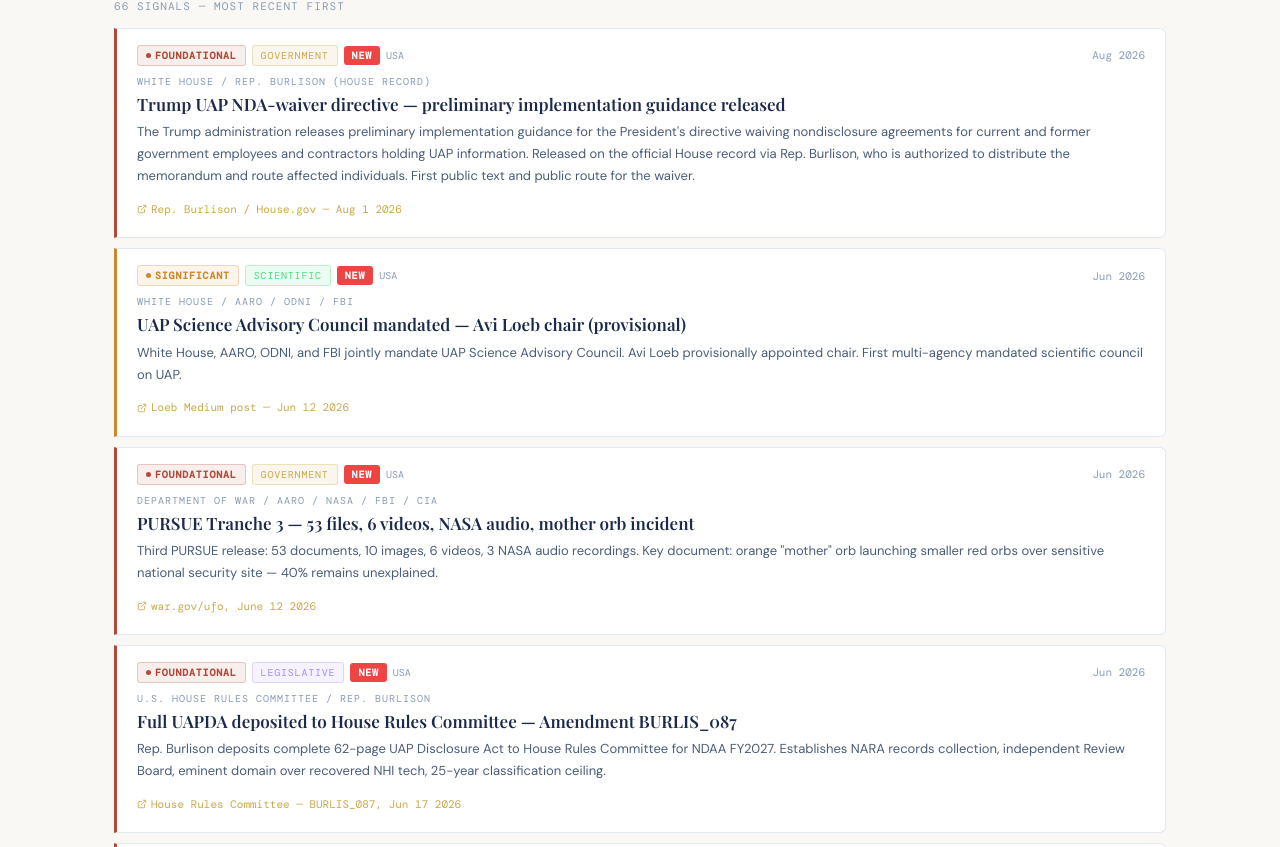
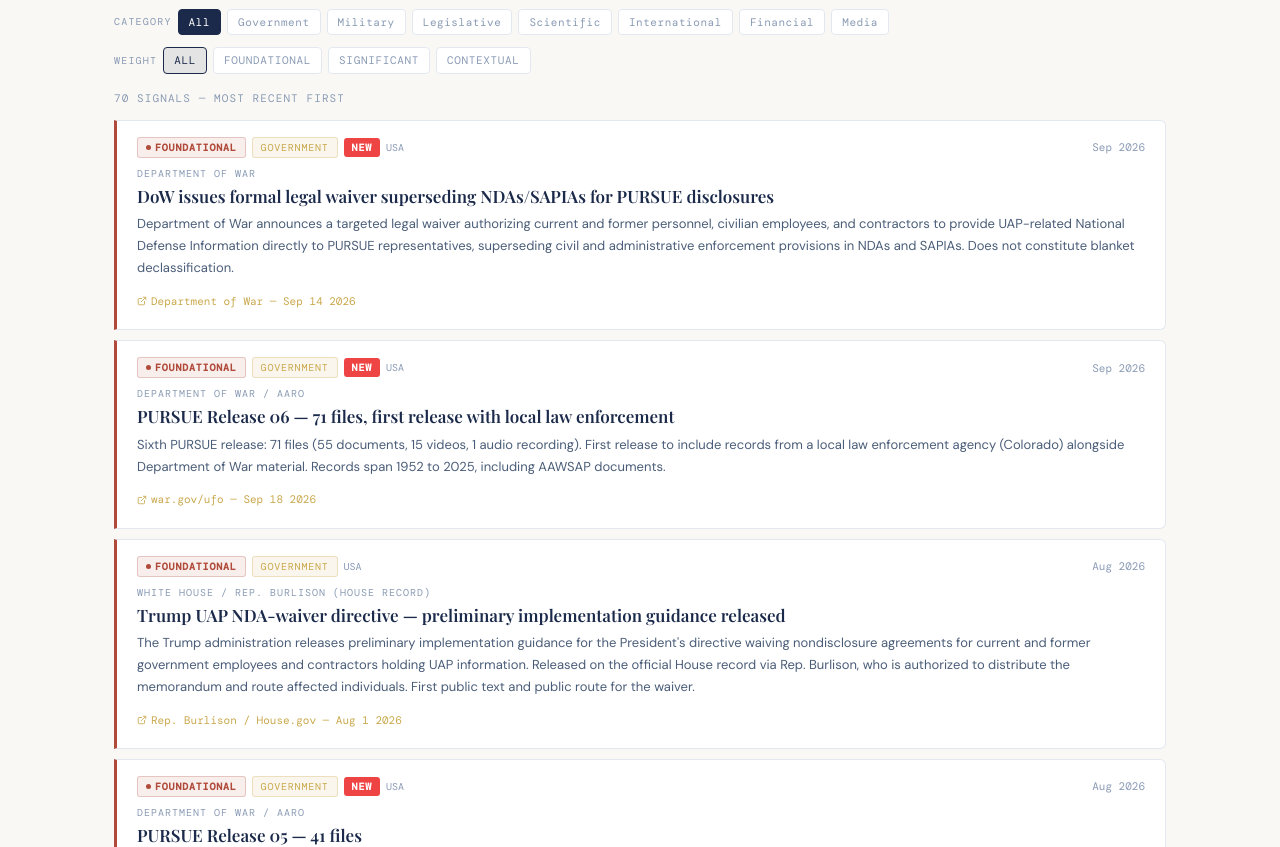
Before and after one commit to lbdgGit/DisclosureHub, a Next.js app in the folder disclosure-hub-starter/: page /signals in a window 1280 px wide. Shown: the part 1953-2800 px from the top of the page. Built offline with nearby package versions, Linux system fonts and the light colour scheme; a web font is replaced by a local one.

Commit message:
Update signals.ts

```diff
--- a/disclosure-hub-starter/data/signals.ts
+++ b/disclosure-hub-starter/data/signals.ts
@@ -753,7 +753,6 @@ export const SIGNALS: Signal[] = [
     strength: 'critical',
     sourceLabel: 'Loeb Medium post — Jun 12 2026',
     sourceUrl: 'https://medium.com/@aviloeb',
-    isNew: true,
   },
   {
     id: 'pursue-tranche3-2026',
@@ -766,7 +765,6 @@ export const SIGNALS: Signal[] = [
     strength: 'critical',
     sourceLabel: 'war.gov/ufo, June 12 2026',
     sourceUrl: 'https://www.war.gov/ufo',
-    isNew: true,
   },
   {
     id: 'burlison-uapda-2026',
@@ -779,7 +777,6 @@ export const SIGNALS: Signal[] = [
     strength: 'critical',
     sourceLabel: 'House Rules Committee — BURLIS_087, Jun 17 2026',
     sourceUrl: 'https://amendments-rules.house.gov/amendments/BURLIS_087_xml260618163721471.pdf',
-    isNew: true,
   },
   {
     id: 'aaro-fy2024-report',
@@ -804,7 +801,6 @@ export const SIGNALS: Signal[] = [
     strength: 'critical',
     sourceLabel: 'AP / The Hill / WBUR — Jul 1 2026',
     sourceUrl: 'https://thehill.com/homenews/administration/5949753-harvard-professor-leads-ufo-study/',
-    isNew: true,
   },
   {
     id: 'trump-nda-waiver-guidance-2026',
@@ -817,6 +813,59 @@ export const SIGNALS: Signal[] = [
     strength: 'critical',
     sourceLabel: 'Rep. Burlison / House.gov — Aug 1 2026',
     sourceUrl: 'https://burlison.house.gov/media/press-releases/rep-burlison-releases-administration-memorandum-president-trumps-uap-nda',
+  },
+
+  // ─── Q3 2026 (added October 2026) ───────────────────────
+  {
+    id: 'pursue-tranche4-2026',
+    date: '2026-07', year: 2026, mo: 7, w: 1.0,
+    institution: 'Department of War / AARO',
+    country: 'USA',
+    title: 'PURSUE Release 04 — 40 files including 1940s historical intelligence records',
+    description: 'Fourth PURSUE release: 40 files (14 documents, 19 videos, 4 audio, 3 images) from NASA, Pentagon, CIA, FBI, and DOE. Includes a 1948 Top Secret intelligence study — the oldest material in the program to date.',
+    category: 'government',
+    strength: 'critical',
+    sourceLabel: 'war.gov/ufo — Jul 10 2026',
+    sourceUrl: 'https://www.war.gov/ufo',
+    isNew: true,
+  },
+  {
+    id: 'pursue-tranche5-2026',
+    date: '2026-08', year: 2026, mo: 8, w: 1.0,
+    institution: 'Department of War / AARO',
+    country: 'USA',
+    title: 'PURSUE Release 05 — 41 files',
+    description: 'Fifth PURSUE release: 41 files (22 PDFs, 3 images, 16 videos).',
+    category: 'government',
+    strength: 'critical',
+    sourceLabel: 'war.gov/ufo — Aug 7 2026',
+    sourceUrl: 'https://www.war.gov/ufo',
+    isNew: true,
+  },
+  {
+    id: 'dow-waiver-public-2026',
+    date: '2026-09', year: 2026, mo: 9, w: 1.0,
+    institution: 'Department of War',
+    country: 'USA',
+    title: 'DoW issues formal legal waiver superseding NDAs/SAPIAs for PURSUE disclosures',
+    description: 'Department of War announces a targeted legal waiver authorizing current and former personnel, civilian employees, and contractors to provide UAP-related National Defense Information directly to PURSUE representatives, superseding civil and administrative enforcement provisions in NDAs and SAPIAs. Does not constitute blanket declassification.',
+    category: 'government',
+    strength: 'critical',
+    sourceLabel: 'Department of War — Sep 14 2026',
+    sourceUrl: 'https://www.globalsecurity.org/military/library/news/2026/09/mil-260914-dod01.htm',
+    isNew: true,
+  },
+  {
+    id: 'pursue-tranche6-2026',
+    date: '2026-09', year: 2026, mo: 9, w: 1.0,
+    institution: 'Department of War / AARO',
+    country: 'USA',
+    title: 'PURSUE Release 06 — 71 files, first release with local law enforcement',
+    description: 'Sixth PURSUE release: 71 files (55 documents, 15 videos, 1 audio recording). First release to include records from a local law enforcement agency (Colorado) alongside Department of War material. Records span 1952 to 2025, including AAWSAP documents.',
+    category: 'government',
+    strength: 'critical',
+    sourceLabel: 'war.gov/ufo — Sep 18 2026',
+    sourceUrl: 'https://www.war.gov/ufo',
     isNew: true,
   },
 ];
@@ -877,7 +926,7 @@ export const CAT_ORDER: Record<SignalCategory, number> = {
 export const DVI_CONFIG = {
   value:     6.9,
   level:     'READINESS' as const,
-  updatedAt: 'August 2026',
+  updatedAt: 'October 2026',
   baseline:  '28× the historical baseline',
 } as const;
 
```
